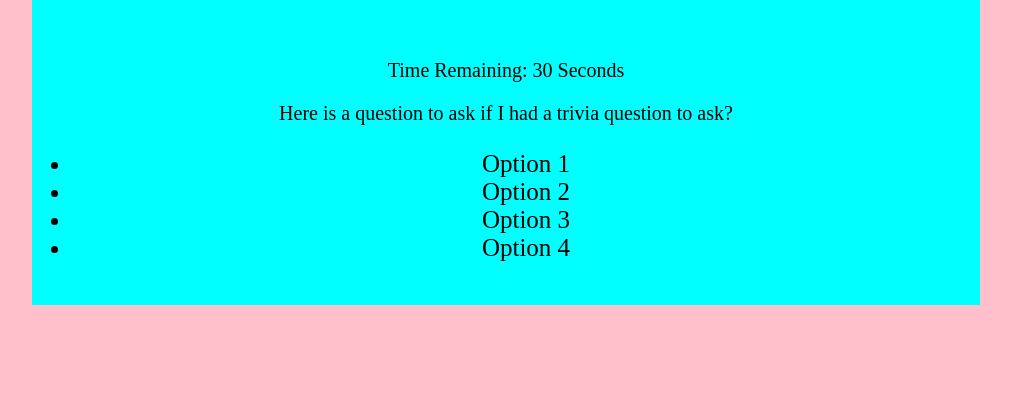
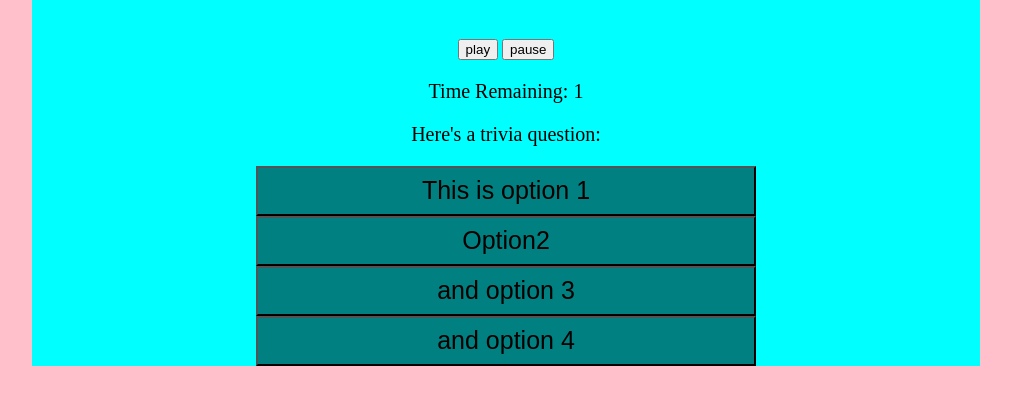
Before and after one commit to jstngo/TriviaGame, a plain HTML site: page index.html in a window 1280 px wide. Shown: the part 92-496 px from the top of the page, without its empty margins (134-1145 px from the left). Drawn offline with nearby package versions, Linux system fonts and the light colour scheme.

Commit message:
Added data types for buttons, made correct and incorrect inputs

```diff
--- a/assets/css/style.css
+++ b/assets/css/style.css
@@ -17,6 +17,11 @@ p {
     font-size: 20px;
 }
 
-ul {
+input {
     font-size: 25px;
+    width: 500px;
+    height: 50px;
+    background-color: teal;
+    cursor: pointer;
+    text-decoration: arial;
 }
--- a/assets/javascript/app.js
+++ b/assets/javascript/app.js
@@ -0,0 +1,38 @@
+var counter = 6;
+$('span').text(counter);
+
+var timeOut = setInterval(decreaseCounter, 1*1000);
+
+var correct = "";
+
+function decreaseCounter(){
+    counter--;
+    $('span').text(counter);
+
+    if (counter == 0){
+        clearInterval(timeOut);
+        $('#content').text('timer is up!')
+    }
+
+}
+
+
+$('#play').on('click', function(){
+    timeOut = setInterval(decreaseCounter, 1*1000);
+})
+
+$('#pause').on('click', function(){
+    clearInterval(timeOut);
+})
+
+
+$("input[type='button']").on('click', function(){
+    if ($(this).attr('data-type') == 'correct'){
+        console.log(correct);
+        $('#content').text('YOU DID IT');
+        clearInterval(timeOut);
+    }else{
+        $('#content').text('incorrect')
+        clearInterval(timeOut);
+    }
+})
--- a/index.html
+++ b/index.html
@@ -8,22 +8,25 @@
 </head>
 <body>
 
-    <div>
+    <div id="container">
 <br>
         <h1>THIS IS A TRIVIA GAME</h1>
 <br>
+<button id="play">play</button>
+<button id="pause">pause</button>
         <p>Time Remaining: <span>30 Seconds</span></p>
+<p></p>
+<form>
+<p>Here's a trivia question:</p>
 
-        <p>Here is a question to ask if I had a trivia question to ask?</p>
+<input type="button" data-type="wrong" value="This is option 1"><br>
+<input type="button" data-type="correct" value="Option2"><br>
+<input type="button" data-type="wrong" value="and option 3"><br>
+<input type="button" data-type="wrong" value="and option 4"><br>
+</form>
+    </div>
 
-        <ul>
-            <li>Option 1</li>
-            <li>Option 2</li>
-            <li>Option 3</li>
-            <li>Option 4</li>
-        </ul>
-<br>
-    </div>
+    <p id="content"></p>
 
     <script src="https://cdnjs.cloudflare.com/ajax/libs/jquery/3.2.1/jquery.min.js"></script>
     <script src="assets/javascript/app.js"></script>
```
